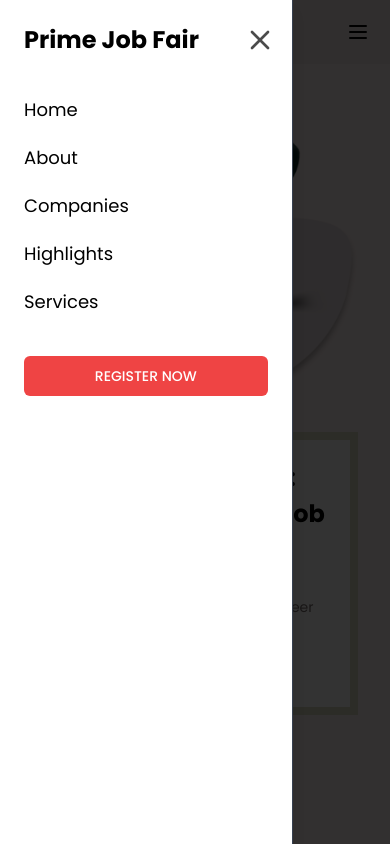
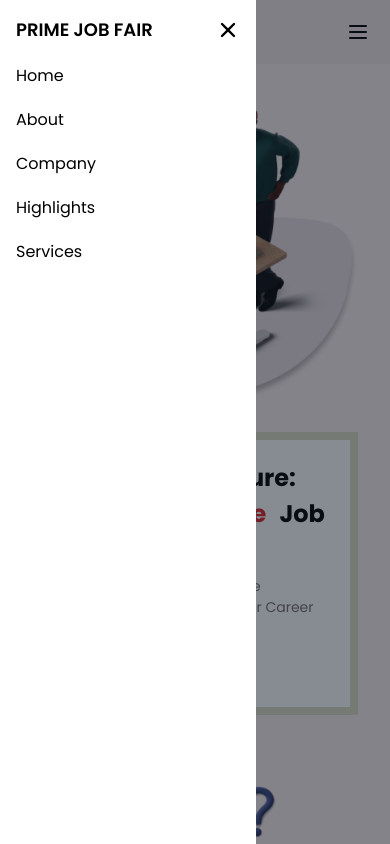
Before and after one commit to tyzrex/Prime-Job-Fair, a React (Vite) app: page / in a window 390 px wide. Both pictures are taken after a click on the button 358 px from the left and 32 px from the top of the page. Shown: the top 844 px of the page. Built offline with nearby package versions, Linux system fonts and the light colour scheme.

Commit message:
navbar added

```diff
--- a/src/components/global/mobile-navbar.tsx
+++ b/src/components/global/mobile-navbar.tsx
@@ -1,40 +1,86 @@
-import {
-    Sheet,
-    SheetContent,
-    SheetFooter,
-    SheetHeader,
-    SheetTitle,
-    SheetTrigger,
-} from "@/components/ui/sheet";
-import { NavLinks } from "@/constants/navbar";
+import React, { useEffect, useState } from 'react';
+import { NavLink } from '../reusables/nav-link';
 import { Menu } from "lucide-react";
-import CTAButton from "../reusables/cta-button";
-export default function MobileNavbar() {
-    return (
+
+const MobileNavbar: React.FC = () => {
+  const [drawerOpen, setDrawerOpen] = useState(false);
+
+  const toggleDrawer = () => {
+    setDrawerOpen(!drawerOpen);
+  };
+
+  useEffect(() => {
+    if (drawerOpen) {
+      document.body.classList.add('no-scroll');
+    } else {
+      document.body.classList.remove('no-scroll');
+    }
+  }, [drawerOpen]);
+
+  return (
+    <div className="text-center">
+      <button
+        className=""
+        type="button"
+        onClick={toggleDrawer}
+      >
+        <Menu />
+      </button>
+
+      {drawerOpen && (
         <>
-            <Sheet>
-                <SheetTrigger>
-                    <Menu size={24} />
-                </SheetTrigger>
-                <SheetContent side={"left"} className="gradient">
-                    <SheetHeader className="text-left">
-                        <SheetTitle className="text-2xl font-bold text-black">
-                            Prime Job Fair
-                        </SheetTitle>
-                    </SheetHeader>
+          <div className="fixed inset-0 bg-gray-900 z-10  bg-opacity-50 duration-300 ease-out transition-opacity opacity-100" onClick={toggleDrawer}></div>
+          <Drawer closeDrawer={toggleDrawer} />
+        </>
+      )}
+    </div>
+  );
+};
 
-                    <div className="flex flex-col items-start gap-5 mt-10">
-                        {NavLinks.map((link, idx) => (
-                            <a href={link.path} className="text-textsec text-lg" key={idx}>
-                                {link.title}
-                            </a>
-                        ))}
-                    </div>
-                    <SheetFooter className="mt-10 w-full">
-                        <CTAButton />
-                    </SheetFooter>
-                </SheetContent>
-            </Sheet>
-        </>
-    );
+const Drawer: React.FC<{ closeDrawer: () => void }> = ({ closeDrawer }) => {
+  return (
+    <div
+      id="drawer-navigation"
+      className="fixed top-0 left-0 z-40 w-64 h-screen p-4 overflow-y-auto transition-transform transform bg-white dark:bg-gray-800 translate-x-0 duration-300 ease-out"
+      tabIndex={-1}
+      aria-labelledby="drawer-navigation-label"
+    >
+      <h2
+        id="drawer-navigation-label"
+        className="text-lg font-semibold text-black uppercase dark:text-black text-left"
+      >
+        Prime Job Fair
+      </h2>
+      <button
+        type="button"
+        aria-controls="drawer-navigation"
+        className="text-black bg-transparent hover:bg-gray-200 hover:text-gray-900 rounded-lg text-sm p-1.5 absolute top-3 end-2.5 inline-flex items-center dark:hover:bg-gray-600 dark:hover:text-white"
+        onClick={closeDrawer}
+      >
+        <svg
+          aria-hidden="true"
+          className="w-6 h-6"
+          fill="currentColor"
+          viewBox="0 0 20 20"
+          xmlns="http://www.w3.org/2000/svg"
+        >
+          <path
+            fillRule="evenodd"
+            d="M4.293 4.293a1 1 0 011.414 0L10 8.586l4.293-4.293a1 1 0 111.414 1.414L11.414 10l4.293 4.293a1 1 0 01-1.414 1.414L10 11.414l-4.293 4.293a1 1 0 01-1.414-1.414L8.586 10 4.293 5.707a1 1 0 010-1.414z"
+            clipRule="evenodd"
+          ></path>
+        </svg>
+        <span className="sr-only">Close menu</span>
+      </button>
+      <div className="flex flex-col items-start gap-5 mt-5">
+        <NavLink id="homeSection" title="Home" onClick={closeDrawer} />
+        <NavLink id="aboutSection" title="About" onClick={closeDrawer} />
+        <NavLink id="companySection" title="Company" onClick={closeDrawer} />
+        <NavLink id="highlightsSection" title="Highlights" onClick={closeDrawer} />
+        <NavLink id="servicesSection" title="Services" onClick={closeDrawer} />
+      </div>
+    </div>
+  );
 }
+
+export default MobileNavbar;
--- a/src/components/global/navbar.tsx
+++ b/src/components/global/navbar.tsx
@@ -2,7 +2,6 @@ import CTAButton from "../reusables/cta-button";
 import JobFairLogo from "@/assets/jobfair.png";
 import MobileNavbar from "./mobile-navbar";
 import MaxWidthWrapper from "../wrapper/maxwidth-wrapper";
-import { useRef } from "react";
 import { NavLink } from "../reusables/nav-link";
 export default function Navbar() {
     return (
--- a/src/components/reusables/nav-link.tsx
+++ b/src/components/reusables/nav-link.tsx
@@ -1,20 +1,30 @@
-import { cn } from "@/lib/utils"
+import React from 'react';
+import { cn } from '@/lib/utils';
 
-export function NavLink({ id, title, className }: { id: string, title: string, className?: string }) {
+interface NavLinkProps {
+      id: string;
+      title: string;
+      className?: string;
+      onClick?: () => void;
+}
+
+export const NavLink: React.FC<NavLinkProps> = ({ id, title, className, onClick }) => {
       return (
-            <>
             <a
+                  href={`#${id}`}
                   onClick={(event: React.SyntheticEvent) => {
-                              event.preventDefault()
-                              const element = document.getElementById(id)
+                        event.preventDefault();
+                        const element = document.getElementById(id);
                         element?.scrollIntoView({
-                                    behavior: 'smooth'
-                              })
+                              behavior: 'smooth',
+                        });
+                        if (onClick) {
+                              onClick();
+                        }
                   }}
                   className={cn("text-textsec text-base md:text-lg cursor-pointer hover:text-[#003145]", className)}
             >
                   {title}
             </a>
-            </>
-      )
-}
+      );
+};
--- a/src/components/sections/hero-section.tsx
+++ b/src/components/sections/hero-section.tsx
@@ -4,13 +4,11 @@ import HeroCard from "../elements/hero-card";
 import HeroImg from "../elements/hero-img";
 import GridWrapper from "../wrapper/grid-wrapper";
 import JobFair from "@/assets/hero_jobfair.png"
-import { useRef } from "react";
 
 export default function HeroSection() {
-      const homeRef = useRef<HTMLDivElement>(null);
 
       return (
-            <div ref={homeRef}>
+            <div id="homeSection">
             <SectionWrapper className="" >
                   <MaxWidthWrapper>
                         <GridWrapper>
--- a/src/index.css
+++ b/src/index.css
@@ -75,3 +75,6 @@ body {
   margin: 0;
   background-color: #FCF0F0;
 }
+body.no-scroll {
+  overflow: hidden;
+}
```
Lines whose indentation alone changed are shown as unchanged.
